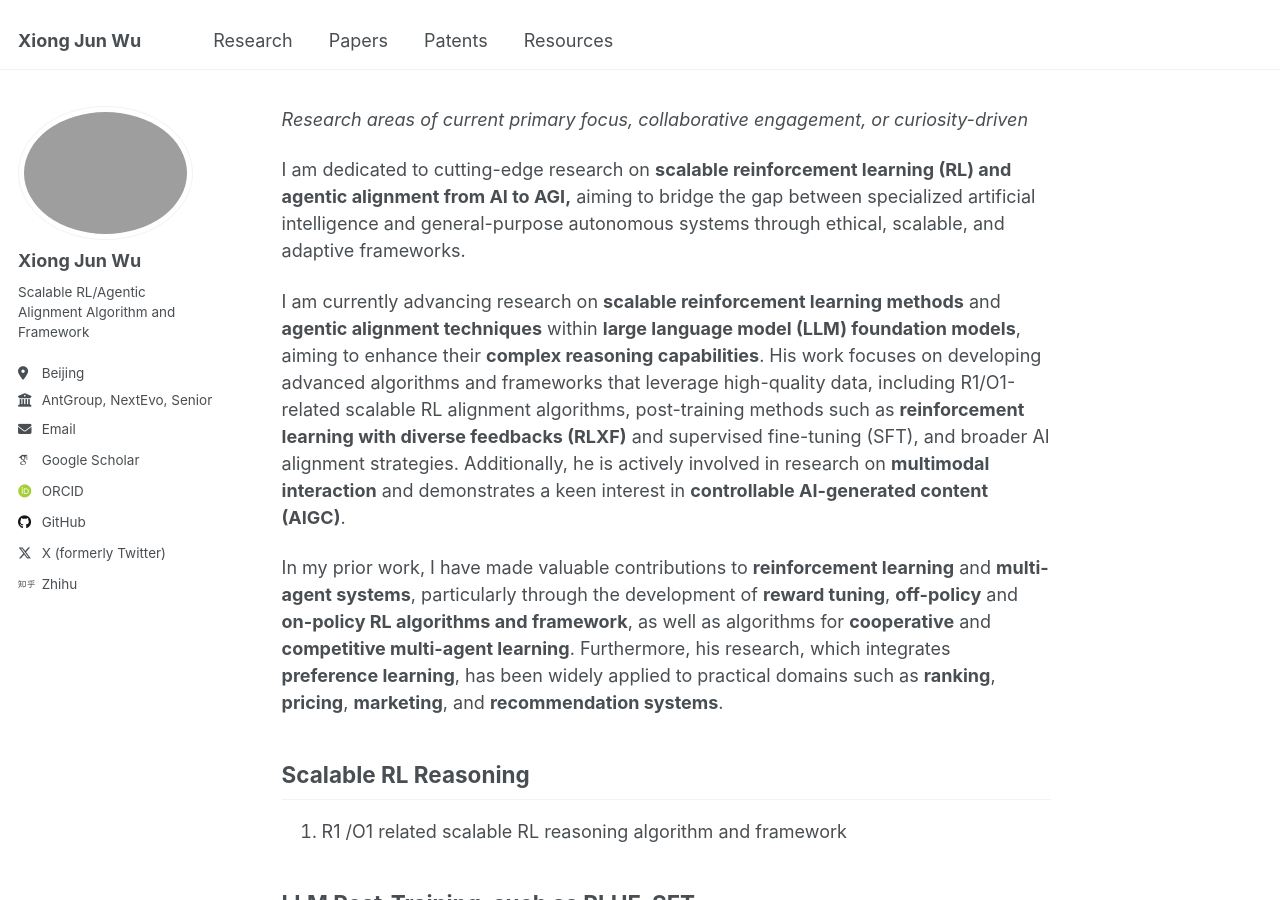
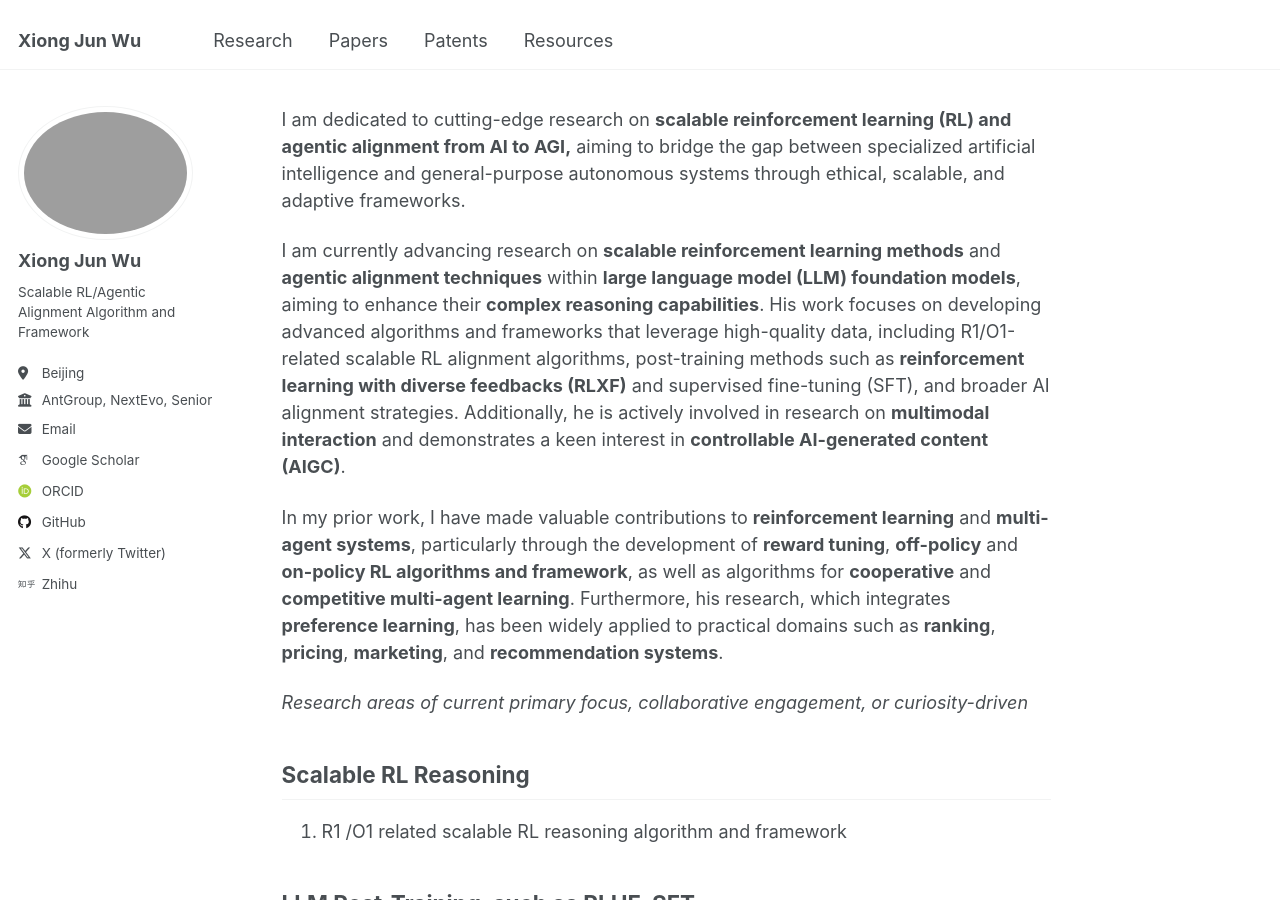
Before and after one commit to junwuxgi/junwuxgi.github.io, a Jekyll site: the page built from research.md, in a window 1280 px wide and 900 px high. Built offline with Jekyll 4.4.1, drawn with Linux system fonts in a browser that asks for light colours; some web fonts are replaced; our own code applies the rules of GitHub Pages for plain Markdown files.

```diff
--- a/research.md
+++ b/research.md
@@ -1,10 +1,10 @@
-*Research areas of current primary focus, collaborative engagement, or curiosity-driven*
-
 I am dedicated to cutting-edge research on **scalable reinforcement learning (RL) and agentic alignment from AI to AGI,** aiming to bridge the gap between specialized artificial intelligence and general-purpose autonomous systems through ethical, scalable, and adaptive frameworks.
 
 I am currently advancing research on **scalable reinforcement learning methods** and **agentic alignment techniques** within **large language model (LLM) foundation models**, aiming to enhance their **complex reasoning capabilities**. His work focuses on developing advanced algorithms and frameworks that leverage high-quality data, including R1/O1-related scalable RL alignment algorithms, post-training methods such as **reinforcement learning with diverse feedbacks (RLXF)** and supervised fine-tuning (SFT), and broader AI alignment strategies. Additionally, he is actively involved in research on **multimodal interaction** and demonstrates a keen interest in **controllable AI-generated content (AIGC)**.
 
 In my prior work, I have made valuable contributions to **reinforcement learning** and **multi-agent systems**, particularly through the development of **reward tuning**, **off-policy** and **on-policy RL algorithms and framework**, as well as algorithms for **cooperative** and **competitive multi-agent learning**. Furthermore, his research, which integrates **preference learning**, has been widely applied to practical domains such as **ranking**, **pricing**, **marketing**, and **recommendation systems**.
+
+*Research areas of current primary focus, collaborative engagement, or curiosity-driven*
 
 ## Scalable RL Reasoning
 
```
